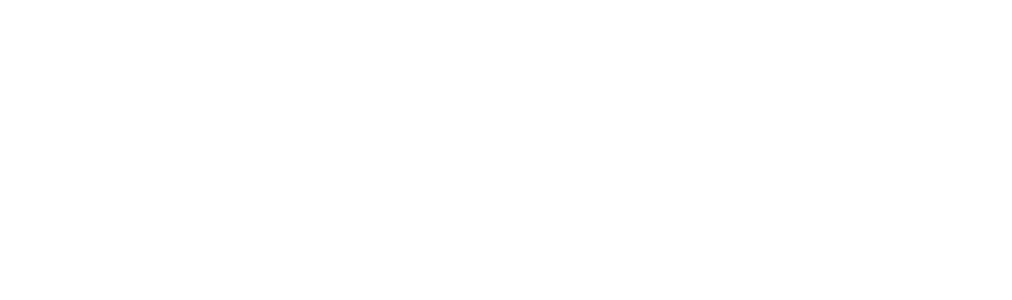
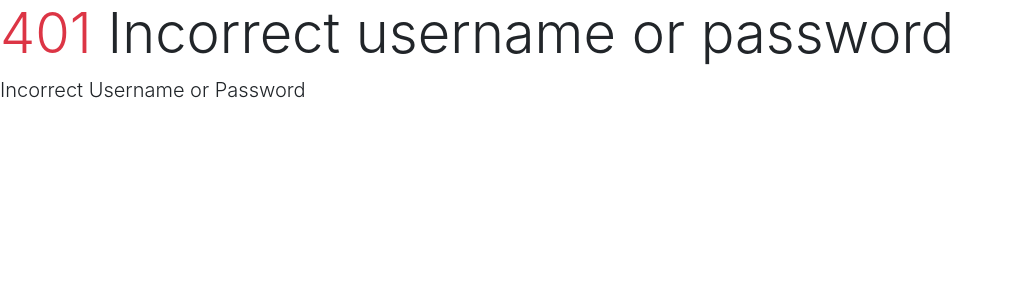
Before and after one commit to DiveSong/DiveSong-webclient, a React (Create React App) app in the folder divesong-frontend/: page /login-fail in a window 1280 px wide. Shown: the top 300 px of the page, without its empty margins (0-1012 px from the left). Built offline with nearby package versions, Linux system fonts and the light colour scheme.

Commit message:
Added login fail feature

```diff
--- a/divesong-frontend/src/App.js
+++ b/divesong-frontend/src/App.js
@@ -20,6 +20,7 @@ import Tracks1 from './components/tracks/Tracks1';
 import 'bootstrap/dist/css/bootstrap.min.css';
 import { Provider } from './context';
 import User_Tracks from './components/tracks/User_Tracks';
+import LoginFail from './components/pages/LoginFail';
 
 class App extends Component {
   render() {
@@ -32,6 +33,7 @@ class App extends Component {
               <Route exact path="/sign-in" component={SignInForm} />
               <Route exact path="/homepage" component={Tracks1} />
               <Route exact path="/profile" component={User_Tracks} />
+              <Route exact path="/login-fail" component={LoginFail} />
             </Switch>
           </div>
         </Router>
--- a/divesong-frontend/src/components/layout/Header.js
+++ b/divesong-frontend/src/components/layout/Header.js
@@ -29,9 +29,12 @@ class Header extends Component {
                       </Link>
                     </li>
                     <li className="nav-item">
-                      <Link to="/" className="nav-link">
+                      {/* <Link to="/" className="nav-link">
                         Log Out
-                      </Link>
+                      </Link> */}
+                      <a href="/sign-in" className="nav-link">
+                        Log Out
+                      </a>
                     </li>
                     <li className="nav-item">
                       <Link to="/profile" className="nav-link">
--- /dev/null
+++ b/divesong-frontend/src/components/pages/LoginFail.js
@@ -0,0 +1,12 @@
+import React from 'react';
+
+export default () => {
+  return (
+    <div>
+      <h1 className="display-4">
+        <span className="text-danger"> 401</span> Incorrect username or password
+      </h1>
+      <p className="lead">Incorrect Username or Password</p>
+    </div>
+  );
+};
--- a/divesong-frontend/src/components/pages/SignInForm.js
+++ b/divesong-frontend/src/components/pages/SignInForm.js
@@ -41,7 +41,8 @@ class SignInForm extends Component {
       fname: '',
       lname: '',
       uname: '',
-      auth_token: ''
+      auth_token: '',
+      session: false
     };
 
     // dispatch({
@@ -97,6 +98,7 @@ class SignInForm extends Component {
           (newUser.auth_token = json.auth_token),
           (newUser.uname = json.uname),
           (newUser.lname = json.lname),
+          (newUser.session = true),
           //   id: json.uid,
           //   email,
           //   password,
@@ -106,11 +108,13 @@ class SignInForm extends Component {
           dispatch({
             type: 'TEMP_USER',
             payload: newUser
-          })
+          }),
+          this.props.history.push('/homepage')
         )
-      );
-
-    this.props.history.push('/homepage');
+      )
+      .catch(error => {
+        this.props.history.push('/login-fail');
+      });
   }
 
   render() {
--- /dev/null
+++ b/divesong-frontend/src/test.js
@@ -0,0 +1,3 @@
+fetch('https://jsonplaceholder.typicode.com/posts/1')
+  .then(r => r.json().then(data => ({ status: r.status, body: data })))
+  .then(obj => console.log(obj));
```
